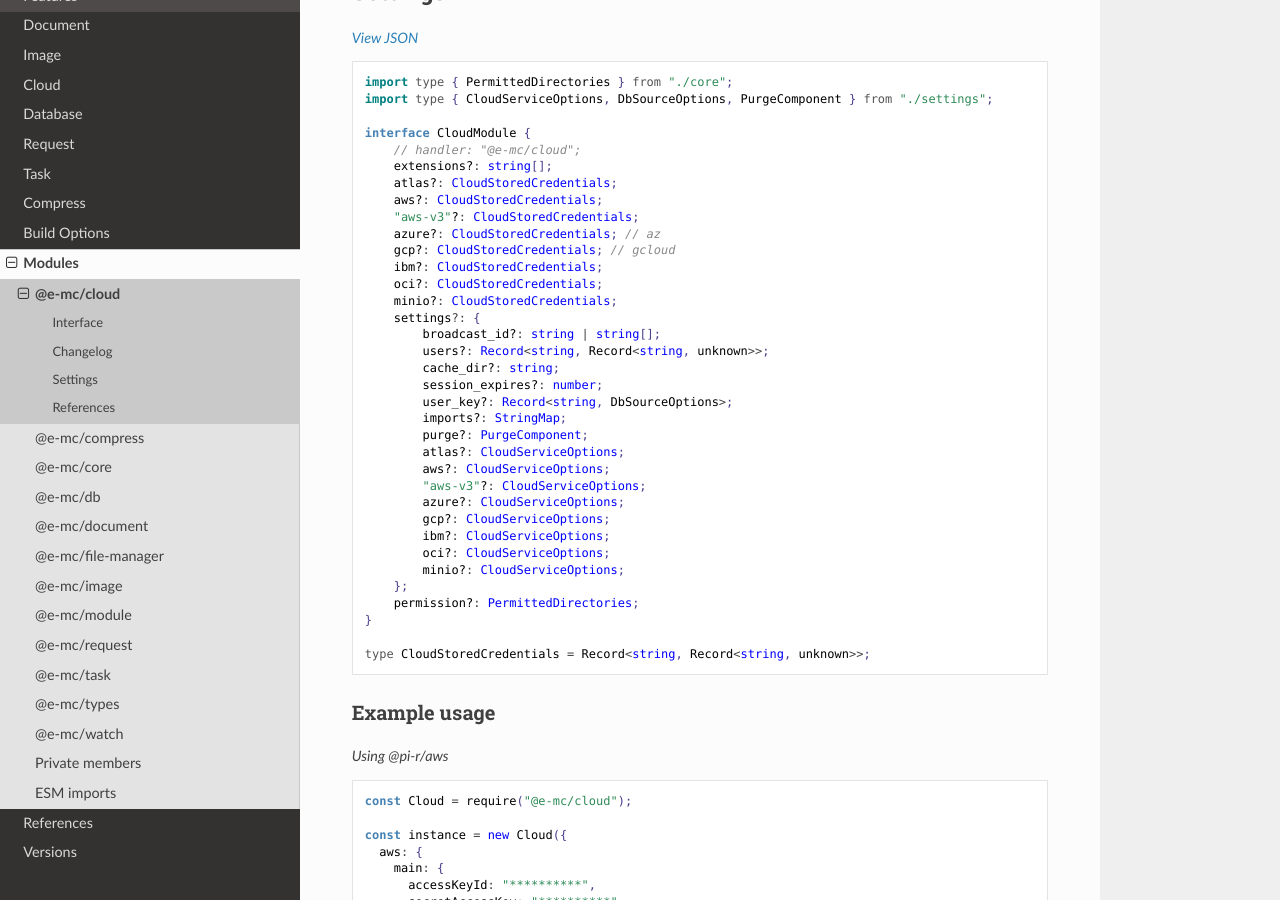
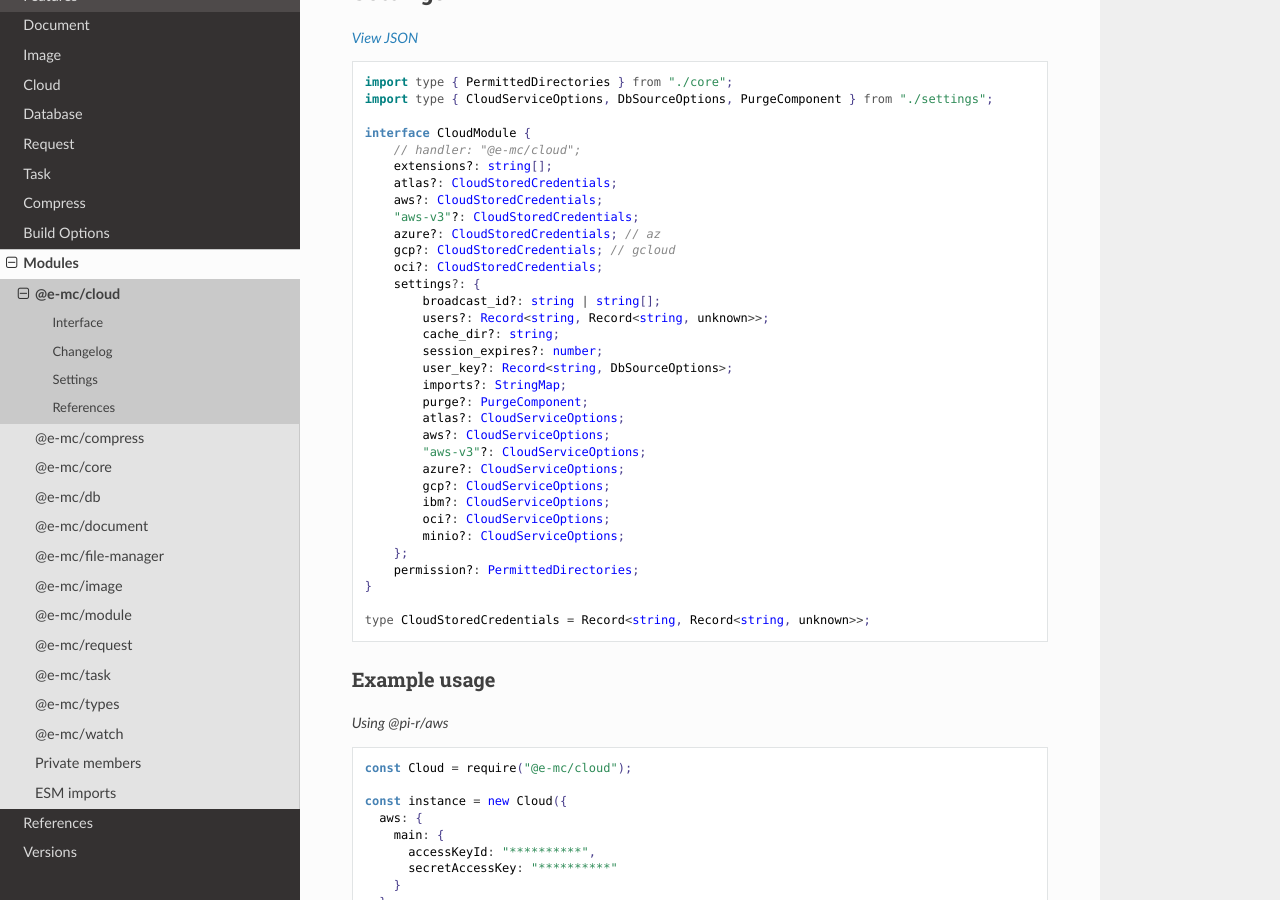
Before and after one commit to anpham6/chrome-docs, a Sphinx documentation site: the page built from source/modules/cloud.rst, in a window 1280 px wide and 900 px high, scrolled down 2513 px. Built offline with Sphinx 7.4.7 and the Read the Docs theme 3.1.0, drawn with Linux system fonts in a browser that asks for light colours.

Commit message:
Cloud: IBM and Minio were deprecated in 2024.

```diff
--- a/source/modules/cloud.rst
+++ b/source/modules/cloud.rst
@@ -140,9 +140,7 @@ Settings
       "aws-v3"?: CloudStoredCredentials;
       azure?: CloudStoredCredentials; // az
       gcp?: CloudStoredCredentials; // gcloud
-      ibm?: CloudStoredCredentials;
       oci?: CloudStoredCredentials;
-      minio?: CloudStoredCredentials;
       settings?: {
           broadcast_id?: string | string[];
           users?: Record<string, Record<string, unknown>>;
```
